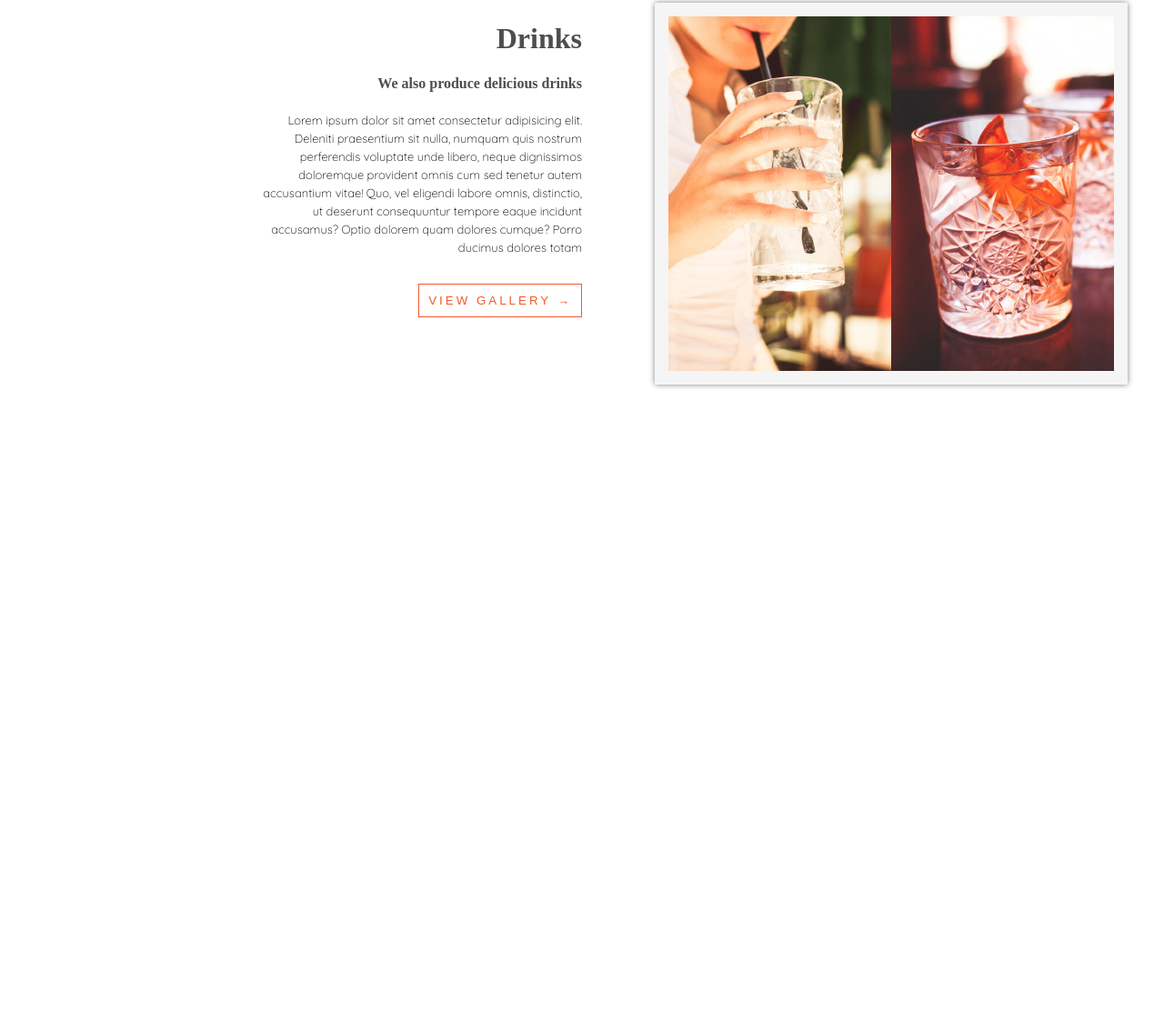
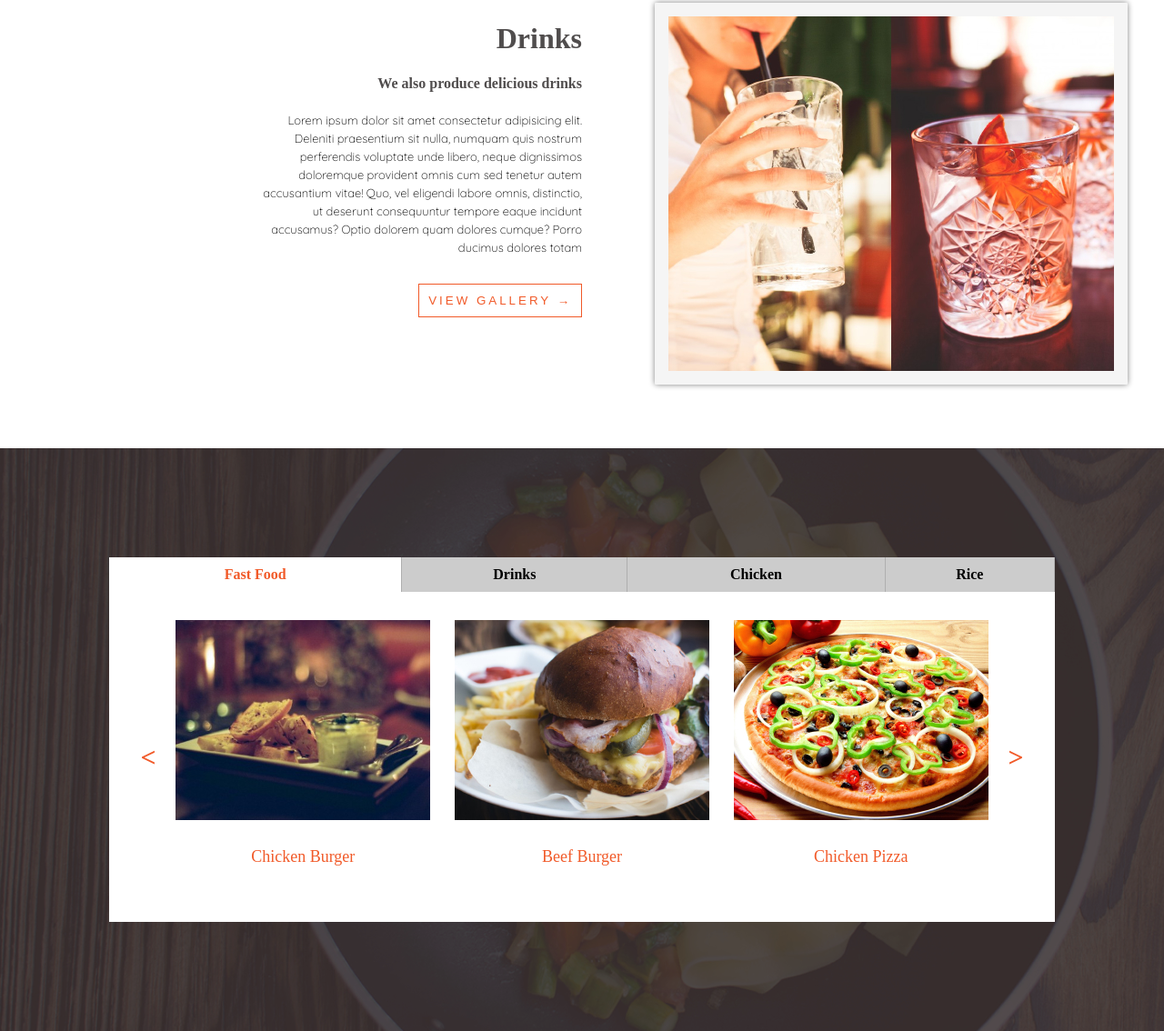
Before and after one commit to WilsonKinyua/anitas-kitchen, a plain HTML site: page index.html in a window 1280 px wide. Shown: the part 1387-2521 px from the top of the page at 91% size. Before the commit the page ends 1830 px from the top, so only its background shows below. Drawn offline with Linux system fonts and the light colour scheme.

Commit message:
menu part done

```diff
--- a/index.css
+++ b/index.css
@@ -29,12 +29,12 @@ body {
   height: 600px;
 }
 
-.menu {
+.logo {
   text-align: center;
   padding-top: 50px;
 }
 
-.menu h2 {
+.logo h2 {
   font-weight: 100;
   font-size: 40px;
   text-transform: capitalize;
@@ -187,3 +187,74 @@ body {
   font-size: 0;
   margin-left: 80px;
 }
+
+
+/* menu section */
+
+.menu{
+    margin-top: 50px;
+    background-color: rgba(153, 147, 147, 0.79);
+    background-blend-mode: overlay;
+    background-image: url('./img/bg/1.jpg');
+    background-size: cover;
+    background-repeat: no-repeat;
+    text-align: center;
+    padding: 120px;
+}
+
+th {
+    padding: 10px;
+    background-color: rgb(204, 204, 204);
+}
+
+#category{
+    width: 100%;
+    border-collapse: collapse;
+}
+
+#category tr th {
+    border-right: 0.1px solid rgb(175, 175, 175);
+}
+
+/* #category tr th:hover {
+    background-color: white;
+    color: #F15A29;
+    border: none;
+} */
+
+
+#ff{
+    color: #F15A29;
+    background-color: white;
+}
+
+.img_res{
+    background-color: white;
+    box-sizing: border-box;
+    padding: 26px;
+}
+
+.menu_div_list {
+    color: #F15A29;
+    display: flex;
+    justify-content: space-around;
+    align-items: center;
+    font-size: 18px;
+}
+
+.menu_div_list h5 {
+    font-size: 18px;
+    font-weight: 500;
+}
+
+.menu_div_list p {
+    font-size: 30px;
+    font-weight: 900 !important;
+}
+
+.list_img{
+    display:flex;
+    flex-direction: column;
+    overflow: auto;
+    margin: 5px ;
+}
--- a/index.html
+++ b/index.html
@@ -15,7 +15,7 @@
 
     <!-- Homepage section -->
     <div class="home">
-        <div class="menu">
+        <div class="logo">
             <img src="./img/logoBig.png" alt="MenuLogo">
             <h2>We provide the best food <br> at the <span>right price</span></h2>
         </div>
@@ -44,7 +44,7 @@
     </div>
     <!-- service section end-->
 
-     <!-- Food section start -->
+    <!-- Food section start -->
     <div class="food">
         <div class="img_block">
             <img src="./img/fastFood1.jpg" alt="Fast Food One">
@@ -100,7 +100,39 @@
 
     </div>
 
-     <!-- Drink section end -->
+    <!-- Drink section end -->
+
+    <!-- menu section -->
+    <div class="menu">
+        <div class="menu_div">
+            <table id="category">
+                <tr>
+                    <th id="ff">Fast Food</th>
+                    <th>Drinks</th>
+                    <th>Chicken</th>
+                    <th>Rice</th>
+                </tr>
+            </table>
+            <div class="img_res">
+                <div class="menu_div_list">
+                    <p>&#x3c;</p>
+                    <div class="list_img">
+                        <img src="./img/fastfood/chickenBurger.jpg" alt="Chicken Burger">
+                        <h5>Chicken Burger</h5>
+                    </div>
+                    <div class="list_img">
+                        <img src="./img/fastfood/beefBurger.jpg" alt="Beef Burger">
+                        <h5>Beef Burger</h5>
+                    </div>
+                    <div class="list_img">
+                        <img src="./img/fastfood/chickenPizza.jpg" alt="Chicken Pizza">
+                        <h5>Chicken Pizza</h5>
+                    </div>
+                    <p>&#x3e;</p>
+                </div>
+            </div>
+        </div>
+    </div>
 
 </body>
 
```
